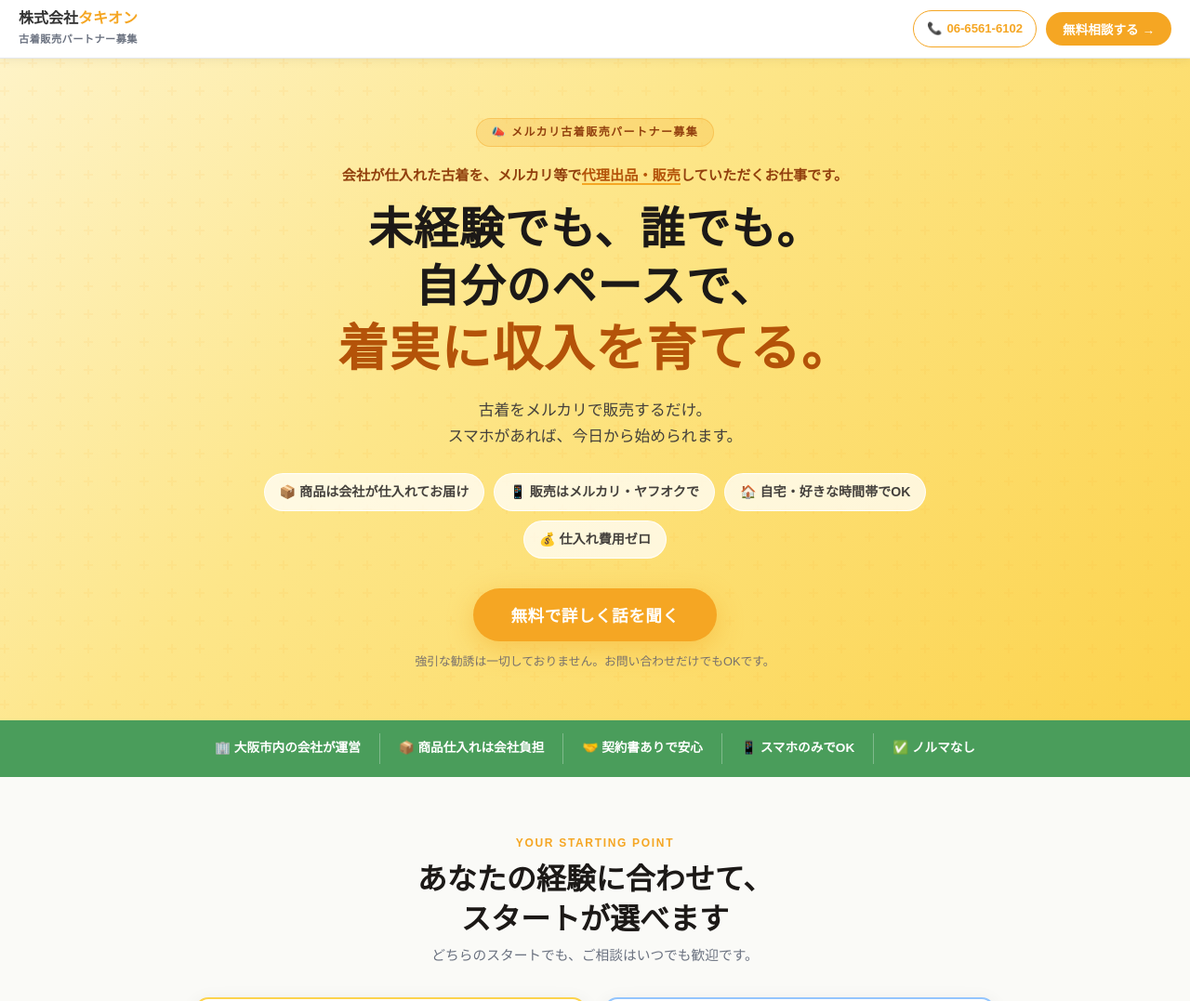
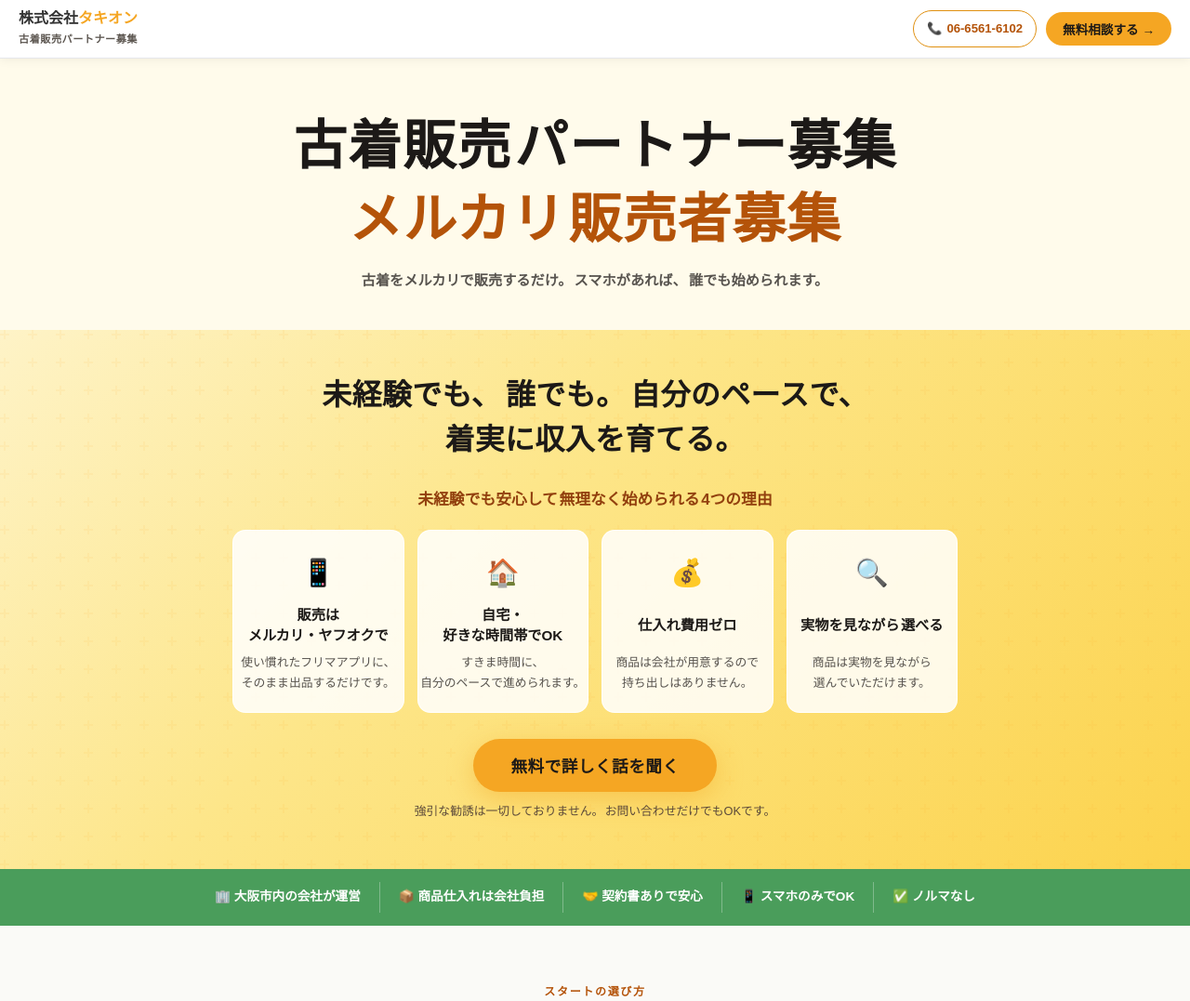
Before and after one commit to tachyonosaka-ops/TACHYON, a plain HTML site: page docs/index.html in a window 1280 px wide. Shown: the top 1077 px of the page at 93% size. Drawn offline with Linux system fonts and the light colour scheme.

Commit message:
古着販売LPの文言・配色・レイアウトを調整
- 配色のコントラストを全体的に改善（amber系テキスト、CTAボタン文字色、グレー統一など）
- 続けられる理由セクションに4枠目（在庫・赤字リスクなし）を追加し2x2グリッドに整形
- セクションラベルを英語から日本語表記に変更
- 「正直」表現の重複を解消
- カード文言の高さ揃え・はみ出し修正

Co-Authored-By: Claude Sonnet 4.6 <noreply@anthropic.com>

```diff
--- a/docs/index.html
+++ b/docs/index.html
@@ -17,13 +17,21 @@
       --bg:      #FAFAF7;
       --white:   #FFFFFF;
       --text:    #333333;
-      --gray:    #6B7280;
+      --gray:    #5C5650;
       --lightgray: #F3F4F6;
       --border:  #E5E7EB;
       --radius:  14px;
       --shadow:  0 4px 20px rgba(0,0,0,0.07);
     }
     html { scroll-behavior: smooth; }
+    body { line-break: strict; }
+    /* 句読点・てにをは単位で改行させるための句単位ラップ（句の途中で改行しない） */
+    .ph { white-space: nowrap; }
+    .ph-wrap {
+      display: flex;
+      flex-wrap: wrap;
+      justify-content: center;
+    }
     body {
       font-family: "Hiragino Sans", "Hiragino Kaku Gothic ProN", "Noto Sans JP", "Yu Gothic", "YuGothic", "Meiryo", sans-serif;
       color: var(--text);
@@ -60,8 +68,8 @@
       display: flex;
       align-items: center;
       gap: 5px;
-      border: 1.5px solid var(--amber);
-      color: var(--amber);
+      border: 1.5px solid var(--amber-d);
+      color: #B45309;
       border-radius: 999px;
       padding: 7px 14px;
       font-size: 0.82rem;
@@ -69,10 +77,10 @@
       transition: all 0.15s;
       white-space: nowrap;
     }
-    .btn-tel:hover { background: var(--amber); color: #fff; text-decoration: none; }
+    .btn-tel:hover { background: var(--amber); color: #1C1917; text-decoration: none; }
     .btn-cta-sm {
       background: var(--amber);
-      color: #fff;
+      color: #1C1917;
       border-radius: 999px;
       padding: 8px 18px;
       font-size: 0.85rem;
@@ -87,10 +95,17 @@
     /* スマホ限定の改行 */
     .br-sp { display: none; }
 
-    /* ─── Hero ─── */
+    /* ─── Hero: page 1（最初に見える部分） ─── */
+    .hero-top {
+      background: #FFFBEB;
+      padding: 56px 20px 40px;
+      text-align: center;
+    }
+
+    /* ─── Hero: page 2 ─── */
     .hero {
       background: linear-gradient(135deg, #FEF3C7 0%, #FDE68A 40%, #FCD34D 100%);
-      padding: 64px 20px 52px;
+      padding: 40px 20px 52px;
       text-align: center;
       position: relative;
       overflow: hidden;
@@ -136,11 +151,53 @@
       display: block;
       font-size: clamp(2.2rem, 6vw, 3.4rem);
     }
+    .hero-main-title {
+      font-size: clamp(1.7rem, 6.2vw, 3.6rem);
+      font-weight: 800;
+      line-height: 1.35;
+      color: #1C1917;
+      letter-spacing: 0.02em;
+      margin-bottom: 2px;
+      gap: 0 0.05em;
+    }
+    .hero-main-title2 {
+      font-size: clamp(1.7rem, 6.2vw, 3.6rem);
+      font-weight: 800;
+      line-height: 1.35;
+      color: #B45309;
+      letter-spacing: 0.02em;
+      margin-bottom: 12px;
+      gap: 0 0.05em;
+    }
+    .hero-sub-sm {
+      font-size: clamp(0.78rem, 2.2vw, 0.95rem);
+      font-weight: 600;
+      color: #57534E;
+      margin-bottom: 0;
+      line-height: 1.8;
+      gap: 0 0.15em;
+    }
+    .hero-heading2 {
+      font-size: clamp(1.4rem, 4vw, 2rem);
+      font-weight: 800;
+      color: #1C1917;
+      letter-spacing: 0.01em;
+      line-height: 1.5;
+      margin: 6px 0 26px;
+      gap: 0 0.15em;
+    }
     .hero-sub {
       font-size: 1.05rem;
       color: #44403C;
       margin-bottom: 24px;
       line-height: 1.7;
+    }
+    .hero-lead2 {
+      font-size: clamp(0.85rem, 2.4vw, 1.05rem);
+      font-weight: 700;
+      color: #92400E;
+      margin-bottom: 16px;
+      gap: 0 0.1em;
     }
     .hero-features {
       display: flex;
@@ -158,10 +215,27 @@
       color: #44403C;
       border: 1px solid rgba(255,255,255,0.9);
     }
+    .hero-feat-grid {
+      display: grid;
+      grid-template-columns: repeat(auto-fit, minmax(160px, 1fr));
+      gap: clamp(8px, 2vw, 14px);
+      margin-bottom: 28px;
+    }
+    .hero-feat-card {
+      display: flex;
+      flex-direction: column;
+      background: rgba(255,255,255,0.85);
+      border-radius: var(--radius);
+      padding: clamp(14px, 3vw, 20px) clamp(10px, 2.5vw, 14px);
+      border: 1px solid rgba(255,255,255,0.9);
+    }
+    .hero-feat-card .hf-icon { font-size: clamp(1.4rem, 3.5vw, 1.8rem); margin-bottom: 8px; }
+    .hero-feat-card h3 { font-size: clamp(0.82rem, 2.1vw, 0.95rem); font-weight: 700; color: #1C1917; margin-bottom: 6px; line-height: 1.5; min-height: 3em; display: flex; align-items: center; justify-content: center; gap: 0 0.1em; }
+    .hero-feat-card p { font-size: clamp(0.7rem, 1.9vw, 0.8rem); color: #57534E; line-height: 1.7; gap: 0 0.1em; }
     .btn-cta-hero {
       display: inline-block;
       background: var(--amber);
-      color: #fff;
+      color: #1C1917;
       font-weight: 800;
       font-size: 1.1rem;
       border-radius: 999px;
@@ -172,8 +246,8 @@
       cursor: pointer;
       letter-spacing: 0.03em;
     }
-    .btn-cta-hero:hover { background: var(--amber-d); transform: translateY(-2px); box-shadow: 0 12px 32px rgba(245,166,35,0.5); text-decoration: none; color: #fff; }
-    .hero-note { font-size: 0.8rem; color: #78716C; margin-top: 10px; }
+    .btn-cta-hero:hover { background: var(--amber-d); transform: translateY(-2px); box-shadow: 0 12px 32px rgba(245,166,35,0.5); text-decoration: none; color: #1C1917; }
+    .hero-note { font-size: clamp(0.72rem, 1.8vw, 0.8rem); color: #5C4A3A; margin-top: 10px; line-height: 1.7; gap: 0 0.1em; }
 
     /* ─── Trust Belt ─── */
     .trust-belt {
@@ -209,7 +283,7 @@
       font-weight: 700;
       letter-spacing: 0.14em;
       text-transform: uppercase;
-      color: var(--amber);
+      color: #B45309;
       margin-bottom: 8px;
     }
     .section-title {
@@ -254,14 +328,19 @@
     }
     .target-card p { font-size: 0.85rem; color: var(--gray); line-height: 1.7; }
     .target-card .t-quote {
-      margin-top: 10px;
-      padding: 8px 12px;
-      background: #FFFBEB;
-      border-left: 3px solid var(--amber);
-      border-radius: 0 8px 8px 0;
-      font-size: 0.82rem;
-      color: #78716C;
-      font-style: italic;
+      display: flex;
+      flex-wrap: wrap;
+      gap: 6px;
+      margin-top: 12px;
+    }
+    .target-card .t-quote span {
+      background: #FEF3C7;
+      border: 1px solid rgba(245,166,35,0.35);
+      border-radius: 999px;
+      padding: 5px 13px;
+      font-size: 0.78rem;
+      font-weight: 600;
+      color: #92400E;
     }
 
     /* ─── Steps ─── */
@@ -301,7 +380,7 @@
       justify-content: center;
       padding: 0 12px;
       padding-top: 50px;
-      color: var(--amber);
+      color: var(--amber-d);
       font-size: 1.8rem;
     }
 
@@ -353,7 +432,7 @@
       text-align: center;
     }
     .sim-earn-box .earn-label { font-size: 0.75rem; color: var(--gray); }
-    .sim-earn-box .earn-num { font-size: 1.6rem; font-weight: 800; color: var(--amber); line-height: 1.2; }
+    .sim-earn-box .earn-num { font-size: 1.6rem; font-weight: 800; color: #B45309; line-height: 1.2; }
     .sim-earn-box .earn-sub { font-size: 0.75rem; color: var(--gray); }
     .sim-card.premium .sim-earn-box { background: #EFF6FF; }
     .sim-card.premium .sim-earn-box .earn-num { color: var(--blue); }
@@ -507,7 +586,7 @@
     /* ─── Why section ─── */
     .why-grid {
       display: grid;
-      grid-template-columns: repeat(auto-fit, minmax(220px, 1fr));
+      grid-template-columns: 1fr 1fr;
       gap: 18px;
     }
     .why-card {
@@ -537,7 +616,7 @@
       display: flex;
       gap: 10px;
     }
-    .faq-q::before { content: "Q"; color: var(--amber); font-weight: 800; flex-shrink: 0; }
+    .faq-q::before { content: "Q"; color: #B45309; font-weight: 800; flex-shrink: 0; }
     .faq-a {
       font-size: 0.9rem;
       color: var(--gray);
@@ -554,11 +633,11 @@
     .nudge h2 {
       font-size: clamp(1.4rem, 3.5vw, 1.9rem);
       font-weight: 800;
-      color: #fff;
+      color: #1C1917;
       margin-bottom: 14px;
       line-height: 1.4;
     }
-    .nudge p { font-size: 0.97rem; color: rgba(255,255,255,0.88); max-width: 500px; margin: 0 auto 24px; line-height: 1.8; }
+    .nudge p { font-size: 0.97rem; color: rgba(28,25,23,0.78); max-width: 500px; margin: 0 auto 24px; line-height: 1.8; }
     .btn-cta-nudge {
       display: inline-block;
       background: #fff;
@@ -598,7 +677,7 @@
     }
     .btn-cta-main {
       background: var(--amber);
-      color: #fff;
+      color: #1C1917;
       font-weight: 800;
       font-size: 1.05rem;
       border-radius: 999px;
@@ -655,11 +734,11 @@
       gap: 14px;
       margin: 40px 0 0;
     }
-    .mid-cta p { font-size: 0.9rem; color: #78716C; margin: 0; }
+    .mid-cta p { font-size: 0.9rem; color: #57534E; margin: 0; }
     .mid-cta strong { color: #92400E; }
     .btn-mid-cta {
       background: var(--amber);
-      color: #fff;
+      color: #1C1917;
       font-weight: 700;
       font-size: 0.9rem;
       border-radius: 999px;
@@ -785,7 +864,7 @@
 <header class="site-header">
   <div class="logo">
     株式会社<span>タキオン</span><br>
-    <span style="font-size:0.7rem;font-weight:600;color:#6B7280;letter-spacing:0.04em;">古着販売パートナー募集</span>
+    <span style="font-size:0.7rem;font-weight:600;color:#5C5650;letter-spacing:0.04em;">古着販売パートナー募集</span>
   </div>
   <div class="header-actions">
     <a href="tel:0665616102" class="btn-tel">📞 <span>06-6561-6102</span></a>
@@ -797,29 +876,46 @@
 <!-- ═══════════════════════════════════
      HERO
 ════════════════════════════════════ -->
+<section class="hero-top">
+  <div class="hero-inner">
+    <h1 class="hero-main-title ph-wrap"><span class="ph">古着販売</span><span class="ph">パートナー募集</span></h1>
+    <p class="hero-main-title2 ph-wrap"><span class="ph">メルカリ</span><span class="ph">販売者募集</span></p>
+    <p class="hero-sub-sm ph-wrap"><span class="ph">古着をメルカリで販売するだけ。</span><span class="ph">スマホがあれば、</span><span class="ph">誰でも始められます。</span></p>
+  </div>
+</section>
+
 <section class="hero">
   <div class="hero-inner">
-    <div class="hero-eyebrow">📣 メルカリ古着販売パートナー募集</div>
-    <p class="hero-kicker">会社が仕入れた古着を、メルカリ等で<br class="br-sp"><strong>代理出品・販売</strong>していただくお仕事です。</p>
-    <h1>
-      未経験でも、誰でも。<br>
-      自分のペースで、
-      <em>着実に収入を育てる。</em>
-    </h1>
-    <p class="hero-sub">
-      古着をメルカリで販売するだけ。<br>
-      スマホがあれば、今日から始められます。
-    </p>
-    <div class="hero-features">
-      <span class="hero-feat">📦 商品は会社が仕入れてお届け</span>
-      <span class="hero-feat">📱 販売はメルカリ・ヤフオクで</span>
-      <span class="hero-feat">🏠 自宅・好きな時間帯でOK</span>
-      <span class="hero-feat">💰 仕入れ費用ゼロ</span>
+    <h2 class="hero-heading2 ph-wrap"><span class="ph">未経験でも、</span><span class="ph">誰でも。</span><span class="ph">自分のペースで、</span><span class="ph">着実に収入を育てる。</span></h2>
+
+    <p class="hero-lead2 ph-wrap"><span class="ph">未経験でも安心して</span><span class="ph">無理なく始められる</span><span class="ph">4つの理由</span></p>
+    <div class="hero-feat-grid">
+      <div class="hero-feat-card">
+        <div class="hf-icon">📱</div>
+        <h3 class="ph-wrap"><span class="ph">販売は</span><span class="ph">メルカリ・ヤフオクで</span></h3>
+        <p class="ph-wrap"><span class="ph">使い慣れたフリマアプリに、</span><span class="ph">そのまま出品するだけです。</span></p>
+      </div>
+      <div class="hero-feat-card">
+        <div class="hf-icon">🏠</div>
+        <h3 class="ph-wrap"><span class="ph">自宅・</span><span class="ph">好きな時間帯でOK</span></h3>
+        <p class="ph-wrap"><span class="ph">すきま時間に、</span><span class="ph">自分のペースで進められます。</span></p>
+      </div>
+      <div class="hero-feat-card">
+        <div class="hf-icon">💰</div>
+        <h3 class="ph-wrap"><span class="ph">仕入れ費用ゼロ</span></h3>
+        <p class="ph-wrap"><span class="ph">商品は会社が用意するので</span><span class="ph">持ち出しはありません。</span></p>
+      </div>
+      <div class="hero-feat-card">
+        <div class="hf-icon">🔍</div>
+        <h3 class="ph-wrap"><span class="ph">実物を見ながら</span><span class="ph">選べる</span></h3>
+        <p class="ph-wrap"><span class="ph">商品は実物を見ながら</span><span class="ph">選んでいただけます。</span></p>
+      </div>
     </div>
+
     <button class="btn-cta-hero" onclick="document.getElementById('contact').scrollIntoView({behavior:'smooth'})">
       無料で詳しく話を聞く
     </button>
-    <p class="hero-note">強引な勧誘は一切しておりません。お問い合わせだけでもOKです。</p>
+    <p class="hero-note ph-wrap"><span class="ph">強引な勧誘は一切しておりません。</span><span class="ph">お問い合わせだけでもOKです。</span></p>
   </div>
 </section>
 
@@ -838,7 +934,7 @@
 <section class="twopath">
   <div class="twopath-inner">
     <div style="text-align:center;margin-bottom:4px">
-      <span class="section-eyebrow">YOUR STARTING POINT</span>
+      <span class="section-eyebrow">スタートの選び方</span>
     </div>
     <h2 class="section-title" style="text-align:center;margin-bottom:4px">あなたの経験に合わせて、<br>スタートが選べます</h2>
     <p style="text-align:center;font-size:0.92rem;color:var(--gray);max-width:520px;margin:0 auto 0">どちらのスタートでも、ご相談はいつでも歓迎です。</p>
@@ -880,7 +976,7 @@
 ════════════════════════════════════ -->
 <section class="section" id="target">
   <div class="section-inner">
-    <div class="section-eyebrow">WHO IS THIS FOR</div>
+    <div class="section-eyebrow">こんな方におすすめ</div>
     <h2 class="section-title">こんな方、一緒にやりませんか？</h2>
     <p class="section-lead">「派手に稼ぐより、コツコツ積み上げることが好きな方」に特に向いています。</p>
 
@@ -889,25 +985,25 @@
         <div class="t-icon">😊</div>
         <h3>子育てが一段落した<br>お母さん</h3>
         <p>「子どもが少し手を離れて、自分の時間が持てるようになった」そんなタイミングに、無理なく始められる仕事です。</p>
-        <div class="t-quote">「自分のペースで」「家でできる」</div>
+        <div class="t-quote"><span>自分のペースで</span><span>家でできる</span></div>
       </div>
       <div class="target-card">
         <div class="t-icon">💼</div>
         <h3>副業を探している<br>会社員</h3>
         <p>毎月決まった時間が取れなくても大丈夫。売りたいときに出品、それだけでOKです。</p>
-        <div class="t-quote">「週末だけでも可」「自分のペースで」</div>
+        <div class="t-quote"><span>週末だけでも可</span><span>自分のペースで</span></div>
       </div>
       <div class="target-card">
         <div class="t-icon">🏠</div>
         <h3>在宅でできる<br>仕事を探している方</h3>
         <p>外出や対面接客は一切ありません。自宅で、スマホで、マイペースに進められます。</p>
-        <div class="t-quote">「時間の制約なし」「頑張った分だけ返ってくる」</div>
+        <div class="t-quote"><span>時間の制約なし</span><span>頑張った分だけ返ってくる</span></div>
       </div>
       <div class="target-card">
         <div class="t-icon">📦</div>
         <h3>メルカリが<br>好き・得意な方</h3>
         <p>すでにフリマアプリを使っている方なら、そのスキルをそのまま活かせます。シニアの方も歓迎。</p>
-        <div class="t-quote">「スマホひとつで」「無理なく続けられる」</div>
+        <div class="t-quote"><span>スマホひとつで</span><span>無理なく続けられる</span></div>
       </div>
     </div>
   </div>
@@ -919,7 +1015,7 @@
 ════════════════════════════════════ -->
 <section class="section" id="how">
   <div class="section-inner">
-    <div class="section-eyebrow">HOW IT WORKS</div>
+    <div class="section-eyebrow">始め方の流れ</div>
     <h2 class="section-title">やることは、たったの3ステップ</h2>
     <p class="section-lead">難しいことは何もありません。<br>商品を受け取ったら、撮影・出品、発送するだけのお仕事です。</p>
 
@@ -962,7 +1058,7 @@
 ════════════════════════════════════ -->
 <section class="section" id="simulation">
   <div class="section-inner">
-    <div class="section-eyebrow">INCOME SIMULATION</div>
+    <div class="section-eyebrow">収入シミュレーション</div>
     <h2 class="section-title">実際いくら稼げるの？<br>正直に公開します。</h2>
     <p class="section-lead">頑張った分だけ、きちんと返ってきます。<br>難しいことは抜きにして、正直な数字を見てください。</p>
 
@@ -1041,7 +1137,7 @@
 ════════════════════════════════════ -->
 <section class="section" id="distribution">
   <div class="section-inner">
-    <div class="section-eyebrow">REVENUE SHARE</div>
+    <div class="section-eyebrow">報酬分配の仕組み</div>
     <h2 class="section-title">積み上げるほど、報酬が増える。<br>シンプルな成果連動制。</h2>
     <p class="section-lead">ノルマはありません。これまでの実績が積み上がるほど、あなたの成果報酬の割合が上がっていきます。</p>
 
@@ -1101,7 +1197,7 @@
 ════════════════════════════════════ -->
 <section class="section" id="special">
   <div class="section-inner">
-    <div class="section-eyebrow">SPECIAL PROGRAM</div>
+    <div class="section-eyebrow">特別プログラム</div>
     <h2 class="section-title">さらに上を目指したい方へ</h2>
 
     <div class="reward-box">
@@ -1143,7 +1239,7 @@
 ════════════════════════════════════ -->
 <section class="section" id="why">
   <div class="section-inner">
-    <div class="section-eyebrow">WHY IT WORKS</div>
+    <div class="section-eyebrow">続けられる理由</div>
     <h2 class="section-title">なぜ続けられるのか。<br>正直にお話しします。</h2>
 
     <div class="why-grid">
@@ -1162,11 +1258,16 @@
         <h3>万全のサポート体制</h3>
         <p>導入から運用まで完全伴走。最初だけではなく、つまずいたらいつでも相談できます。画面の前で一人で悩む必要はありません。</p>
       </div>
+      <div class="why-card">
+        <div class="w-icon">🛡️</div>
+        <h3>在庫・赤字リスクなし</h3>
+        <p>商品はすべて会社が用意するので、売れ残っても自己負担はありません。リスクを抱えずに挑戦できます。</p>
+      </div>
     </div>
 
     <!-- 正直メッセージ -->
-    <div style="background:linear-gradient(135deg,#5C4A3A,#786150);border-left:4px solid #F5A623;border-radius:0 14px 14px 0;padding:20px 22px;margin-top:30px;color:#F1F5F9;">
-      <p style="font-weight:700;color:#FDE68A;margin-bottom:6px;">正直にお伝えします。</p>
+    <div style="background:linear-gradient(135deg,#5C4A3A,#786150);border-radius:20px;padding:26px 24px 22px;margin-top:30px;color:#F1F5F9;box-shadow:0 12px 32px rgba(60,45,30,0.25);">
+      <span style="display:inline-flex;align-items:center;gap:6px;background:rgba(253,230,138,0.15);border:1px solid rgba(253,230,138,0.4);border-radius:999px;padding:4px 14px;font-size:0.78rem;font-weight:700;color:#FDE68A;letter-spacing:0.04em;margin-bottom:14px;">💬 本音でお伝えします</span>
       <p style="font-size:0.93rem;line-height:1.8;opacity:0.9;">
         これは楽して稼げるモデルではありません。毎日コツコツ出品し続けることが求められます。<br>
         ただ、それができる方にとっては、<strong style="color:#FDE68A;">在庫リスクなし・赤字リスクなし</strong>という強みを活かして、着実に副収入を積み上げられる仕組みです。
@@ -1181,7 +1282,7 @@
 ════════════════════════════════════ -->
 <section class="section" id="faq">
   <div class="section-inner">
-    <div class="section-eyebrow">FAQ</div>
+    <div class="section-eyebrow">よくある質問</div>
     <h2 class="section-title">不安を解消してから、始めましょう。</h2>
 
     <div class="faq-list">
```
